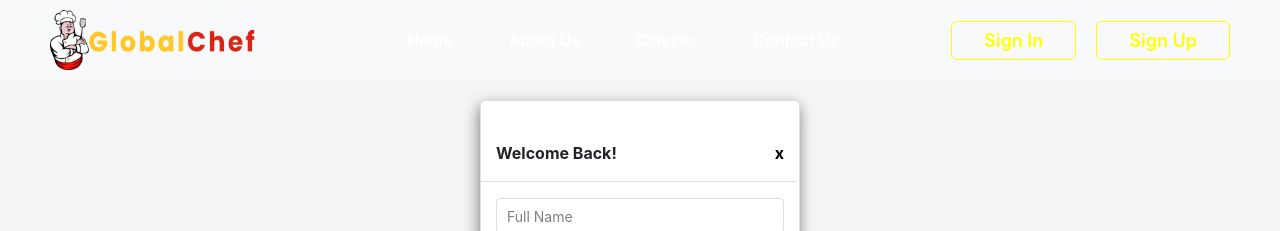
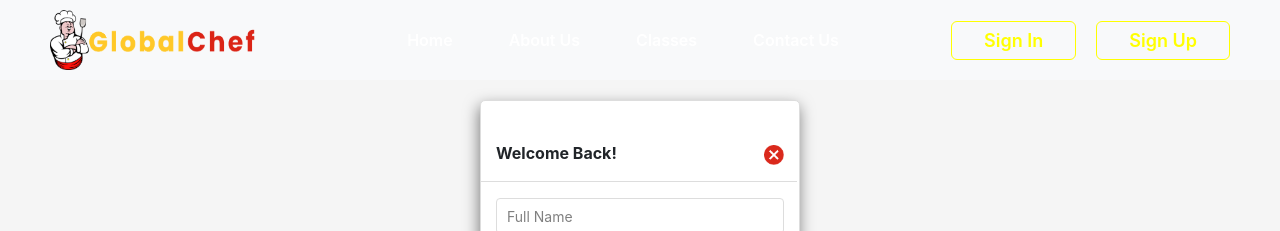
Before and after one commit to shinarasheed/globalchef, a React (Create React App) app: page /signin in a window 1280 px wide. Shown: the top 231 px of the page. Built offline with nearby package versions, Linux system fonts and the light colour scheme.

Commit message:
modified signup ans signin pages

```diff
--- a/src/App.css
+++ b/src/App.css
@@ -704,6 +704,11 @@ nav ul li a.signup:hover {
 #signupFirstSection span {
   font-weight: bold;
 }
+
+#signupFirstSection .col-md-3 a img {
+  width: 20px;
+  height: 20px;
+}
 #contactFirstSection > .row.row_1 {
   padding: 20px 125px 10px 125px;
 }
--- a/src/components/Signin.js
+++ b/src/components/Signin.js
@@ -8,7 +8,12 @@ const Signin = () => {
           <div className="col-md-3">
             <div className="clear">
               <span>Welcome Back!</span>
-              <Link to="chef">x</Link>
+              <Link to="chef">
+                <img
+                  src={require("../assets/images/cancel-button.png")}
+                  alt=""
+                />
+              </Link>
             </div>
             <hr className="full_line" />
 
--- a/src/components/Signup.js
+++ b/src/components/Signup.js
@@ -9,7 +9,12 @@ const Signup = () => {
           <div className="col-md-3">
             <div className="clear">
               <span>Sign Up and start Learning</span>
-              <Link to="chef">x</Link>
+              <Link to="chef">
+                <img
+                  src={require("../assets/images/cancel-button.png")}
+                  alt=""
+                />
+              </Link>
             </div>
             <hr className="full_line" />
 
```
Also changed, not shown: src/assets/images/cancel-button.png (added).
